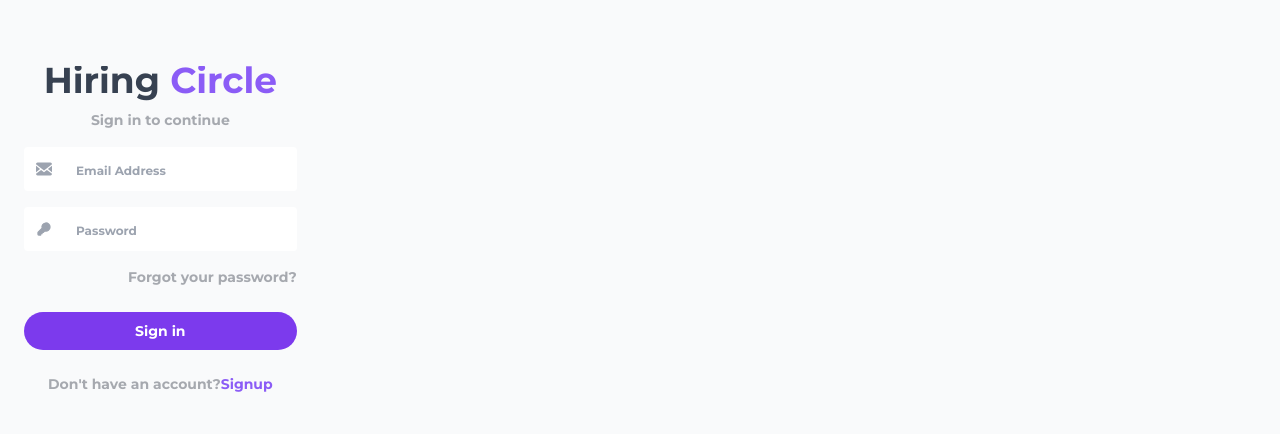
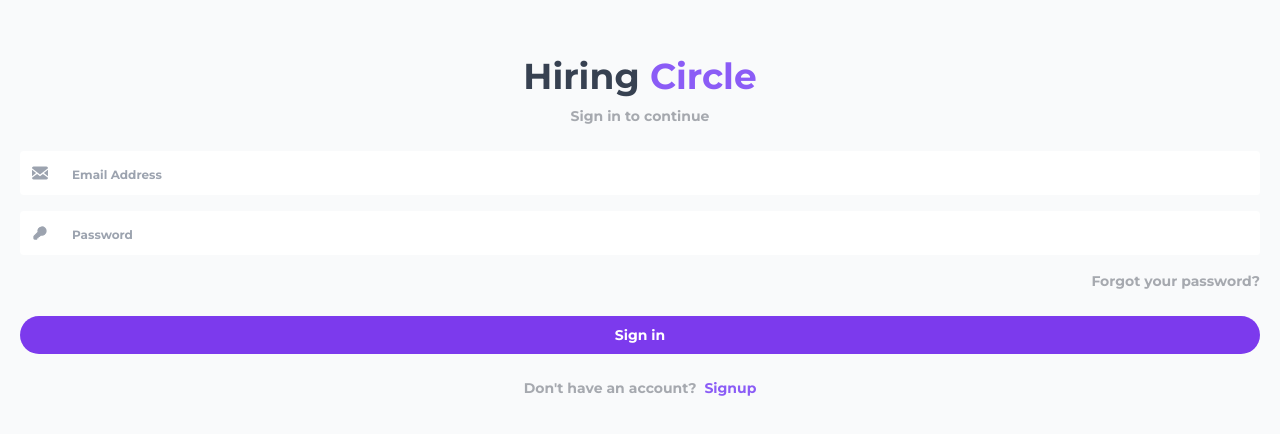
Before and after one commit to manojj-ms/Hiring-circle, a React (Create React App) app: page /login in a window 1280 px wide. Shown: the part 158-592 px from the top of the page. Built offline with nearby package versions, Linux system fonts and the light colour scheme.

Commit message:
order delivered

```diff
--- a/src/account/employeelogin.js
+++ b/src/account/employeelogin.js
@@ -6,7 +6,7 @@ const employeelogin = () => {
     <div className="app">
     <div className="flex items-center min-h-screen p-6 bg-gray-50 dark:bg-gray-900">
 
-<div className="flex flex-col overflow-y-auto md:flex-row">
+<div className="flex flex-col w-full overflow-y-auto md:flex-row">
 
 
 
--- a/src/account/login.js
+++ b/src/account/login.js
@@ -1,28 +1,23 @@
 import React from 'react'
- import { BrowserRouter as Router, Switch, Route, Redirect} from 'react-router-dom';
 import { Link } from 'react-router-dom';
 
 const login = () => {
    return (
      <div className="app">
-      <div className="flex items-center min-h-screen p-6 bg-gray-50 dark:bg-gray-900">
-
-<div className="flex flex-col overflow-y-auto md:flex-row">
-
-
-
-<div className=" ">
-<h1
-           className="mb-4 htext text-center text-xl font-semibold text-gray-700 dark:text-gray-200"
-         >
+       <div className="flex items-center bg-gray-50 dark:bg-gray-900">
+         <div className="flex flex-col w-full min-h-screen justify-center">
+           <div className="pb-6">
+             <h1 className="mb-4 htext text-center text-xl font-semibold text-gray-700 dark:text-gray-200">
                Hiring <span class="text-purple-500" >Circle</span>
-
              </h1>
-         <p className="mb-4  text-center fon text-gray-700 dark font-semibold font-weight-700  ">Sign in to continue</p>
-  <div className="w-5/5 mx-auto">
+             <p className="text-center fon text-gray-700 dark font-semibold font-weight-700  ">Sign in to continue</p>
+           </div>
+           <div className="w-full px-5">
              <div className="flex items-center bg-white rounded  mb-4">
                  <span className="px-3">
-        <svg className="fill-current text-gray-400 w-4 h-4" xmlns="" viewBox="0 0 20 20"><path d="M18 2a2 2 0 0 1 2 2v12a2 2 0 0 1-2 2H2a2 2 0 0 1-2-2V4c0-1.1.9-2 2-2h16zm-4.37 9.1L20 16v-2l-5.12-3.9L20 6V4l-10 8L0 4v2l5.12 4.1L0 14v2l6.37-4.9L10 14l3.63-2.9z"/></svg>
+                   <svg className="fill-current text-gray-400 w-4 h-4" xmlns="" viewBox="0 0 20 20">
+                       <path d="M18 2a2 2 0 0 1 2 2v12a2 2 0 0 1-2 2H2a2 2 0 0 1-2-2V4c0-1.1.9-2 2-2h16zm-4.37 9.1L20 16v-2l-5.12-3.9L20 6V4l-10 8L0 4v2l5.12 4.1L0 14v2l6.37-4.9L10 14l3.63-2.9z"/>
+                   </svg>
                  </span>
                  <input className="block w-full mt-1 p-3 text-xs font-semibold font-weight-100 rounded text-gray-700 dark:text-gray-200 dark:bg-gray-700 focus:border-purple-400 focus:outline-none focus:shadow-outline-purple dark:text-gray-300 dark:focus:shadow-outline-gray form-input" type="email" name="email" placeholder="Email Address" />
              </div>
@@ -31,32 +26,27 @@ const login = () => {
                    <svg className="fill-current text-gray-400 w-4 h-4" xmlns="http://www.w3.org/2000/svg" fill="none" viewBox="0 0 24 24" stroke="currentColor">
                        <path stroke-linecap="round" stroke-linejoin="round" stroke-width="2" d="M15 7a2 2 0 012 2m4 0a6 6 0 01-7.743 5.743L11 17H9v2H7v2H4a1 1 0 01-1-1v-2.586a1 1 0 01.293-.707l5.964-5.964A6 6 0 1121 9z" />
                    </svg>
-
                  </span>
                  <input className="block w-full mt-1 p-3 text-xs font-semibold font-weight-100 rounded text-gray-700 dark:text-gray-200 dark:bg-gray-700 focus:border-purple-400 focus:outline-none focus:shadow-outline-purple dark:text-gray-300 dark:focus:shadow-outline-gray form-input" type="password" name="password" placeholder="Password" />
              </div>
              <div className="mb-4">
                  <p className="mt-4
-
                    fon text-right font-semibold font-weight-100 mt-4 text-grey-700 dark   hover:underline"
-
                    >
                    Forgot your password?
-
                  </p>
              </div>
              <button className="block w-full px-4 py-2 mt-6 border-radius: 100px; font-semibold font-weight-400 text-sm font-medium leading-5 text-center text-white transition-colors duration-150 bg-purple-600 border border-transparent rounded-full bg-purple-600 hover:bg-purple-700 focus:outline-none focus:shadow-outline-purple">Sign in</button>
-    <p className=" p-6 fon font-semibold font-weight-700  no-underline  hover:underline"
-
+             <p className="p-6 fon font-semibold font-weight-700  no-underline  hover:underline text-center"
                  >
-             Don't have an account?<span class="text-purple-500" ><Link to='/signup' target='_blank'>Signup</Link></span>
-
+                 Don't have an account?
+                 <span class="text-purple-500 ml-2" >
+                   <Link to='/signup' target='_blank'>
+                   Signup</Link>
+                 </span>
              </p>
-
            </div>
          </div>
-</div>
-
        </div>
      </div>
    )
--- a/src/account/signup.js
+++ b/src/account/signup.js
@@ -8,7 +8,7 @@ export default function signup() {
       <div className="app">
       <div className="flex items-center min-h-screen p-6 bg-gray-50 dark:bg-gray-900">
 
-<div className="flex flex-col overflow-y-auto md:flex-row">
+<div className="flex flex-col w-full overflow-y-auto md:flex-row">
 
 
 
@@ -70,12 +70,14 @@ export default function signup() {
        </p>
     </div>
     <button className="block w-full px-4 py-2 mt-7 border-radius: 100px; font-semibold font-weight-400 text-sm font-medium leading-5 text-center text-white transition-colors duration-150 bg-purple-600 border border-transparent rounded-full bg-purple-600 hover:bg-purple-700 focus:outline-none focus:shadow-outline-purple">Sign Up</button>
-    <p className=" p-6 fon font-semibold font-weight-700  no-underline  hover:underline"
-
-           >
-             Already have a account?<span className="text-purple-500" ><Link to='/login' target='_blank'>Login</Link></span>
-
-         </p>
+    <p className="p-6 fon font-semibold font-weight-700  no-underline  hover:underline text-center"
+                 >
+                 Already have an account
+                 <span class="text-purple-500 ml-2" >
+                   <Link to='/signup' target='_blank'>
+                   Login</Link>
+                 </span>
+             </p>
   </div>
 </div>
 </div>
--- a/src/index.css
+++ b/src/index.css
@@ -1,5 +1,5 @@
 @import url('https://fonts.googleapis.com/css2?family=Montserrat:ital,wght@0,400;0,700;1,500&display=swap');
-@import 'antd-mobile/dist/antd-mobile.css';
+
 
 
 @tailwind base;
--- a/src/leavehistory.js
+++ b/src/leavehistory.js
@@ -4,7 +4,7 @@ export default function leavehistory() {
     return (
         <div>
 
-                  <div className="bg-gray-100 p-1 flex items-space-between justify-center w-screen  md:flex-row flex-wrap">
+                  <div className="bg-gray-100 p-1 flex items-space-between justify-center w-screen h-screen md:flex-row flex-wrap">
   <div className="bg-white w-11/12 border shadow-sm px-3 mb-3 mt-3 py-2 rounded-lg max-w-lg ">
   <div className="flex flex-row justify-between  font-bold text-xs text-blue-dark  p-1">
         <p>Approved</p>
@@ -41,11 +41,11 @@ export default function leavehistory() {
 
       <span className="ml-1 font-semibold">Sick</span>
     </div>
-    <div className="flex flex-row justify-between">
-    <button className="text-gray-400 text-xs mt-2 mr-1 lh bg-gray-200 rounded-full px-2 py-1  font-semibold  ">
+    <div className="flex flex-row items-center justify-between">
+    <button className="text-gray-400 text-xs mt-2 mr-1 lh bg-gray-200 rounded-full  font-semibold  ">
     1 day
   </button>
-  <button className="text-gray-400 text-xs lh mt-2 mr-1 bg-gray-200 rounded-full px-2 py-1  font-semibold ">
+  <button className="text-gray-400 text-xs lh mt-2 mr-1 bg-gray-200 rounded-full   font-semibold ">
     Vacation leave
   </button>
   <button className="rounded-full">
@@ -101,10 +101,10 @@ export default function leavehistory() {
       <span className="ml-1 font-semibold">Sick</span>
     </div>
     <div className="flex flex-row justify-between">
-    <button className="text-gray-400 text-xs mt-2 mr-1 lh bg-gray-200 rounded-full px-2 py-1  font-semibold  ">
+    <button className="text-gray-400 text-xs mt-2 mr-1 lh bg-gray-200 rounded-full   font-semibold  ">
     1 day
   </button>
-  <button className="text-gray-400 text-xs lh mt-2 mr-1 bg-gray-200 rounded-full px-2 py-1  font-semibold ">
+  <button className="text-gray-400 text-xs lh mt-2 mr-1 bg-gray-200 rounded-full   font-semibold ">
     Vacation leave
   </button>
   <button className="rounded-full">
@@ -162,11 +162,11 @@ export default function leavehistory() {
 
       <span className="ml-1 font-semibold">Sick</span>
     </div>
-    <div className="flex flex-row justify-between">
-    <button className="text-gray-400 text-xs mt-2 mr-1 lh bg-gray-200 rounded-full px-2 py-1  font-semibold  ">
+    <div className="flex flex-row items-center justify-between  ">
+    <button className="text-gray-400 text-xs mt-2 mr-1 lh bg-gray-200 rounded-xl font-semibold p-2  ">
     1 day
   </button>
-  <button className="text-gray-400 text-xs lh mt-2 mr-1 bg-gray-200 rounded-full px-2 py-1  font-semibold ">
+  <button className="text-gray-400 text-xs lh mt-2 mr-1 bg-gray-200 rounded-xl  p-2   font-semibold ">
     Vacation leave
   </button>
   <button className="rounded-full">
--- a/src/leaverequest.js
+++ b/src/leaverequest.js
@@ -3,7 +3,7 @@ import React from 'react'
 export default function leaverequest() {
     return (
         <div className="app">
-           <div className="bg-gray-100 p-1 flex items-space-between justify-center w-screen  md:flex-row flex-wrap">
+           <div className="bg-gray-100 p-1 flex items-space-between justify-center w-screen min-h-screen  md:flex-row flex-wrap">
   <div className="bg-white w-11/12 border shadow-sm px-3 mb-3 mt-3 py-2 rounded-lg max-w-lg ">
     <div className="flex items-center ">
       <img className="h-12 w-12 rounded-lg" src="https://images.unsplash.com/photo-1506794778202-cad84cf45f1d?ixlib=rb-1.2.1&ixid=eyJhcHBfaWQiOjEyMDd9&auto=format&fit=facearea&facepad=2&w=256&h=256&q=80" alt="" />
```
Also changed, not shown: src/menu.js (+8 -8 lines), 1 other file (tests, documents, lock files or other folders). Lines whose indentation alone changed are shown as unchanged.
